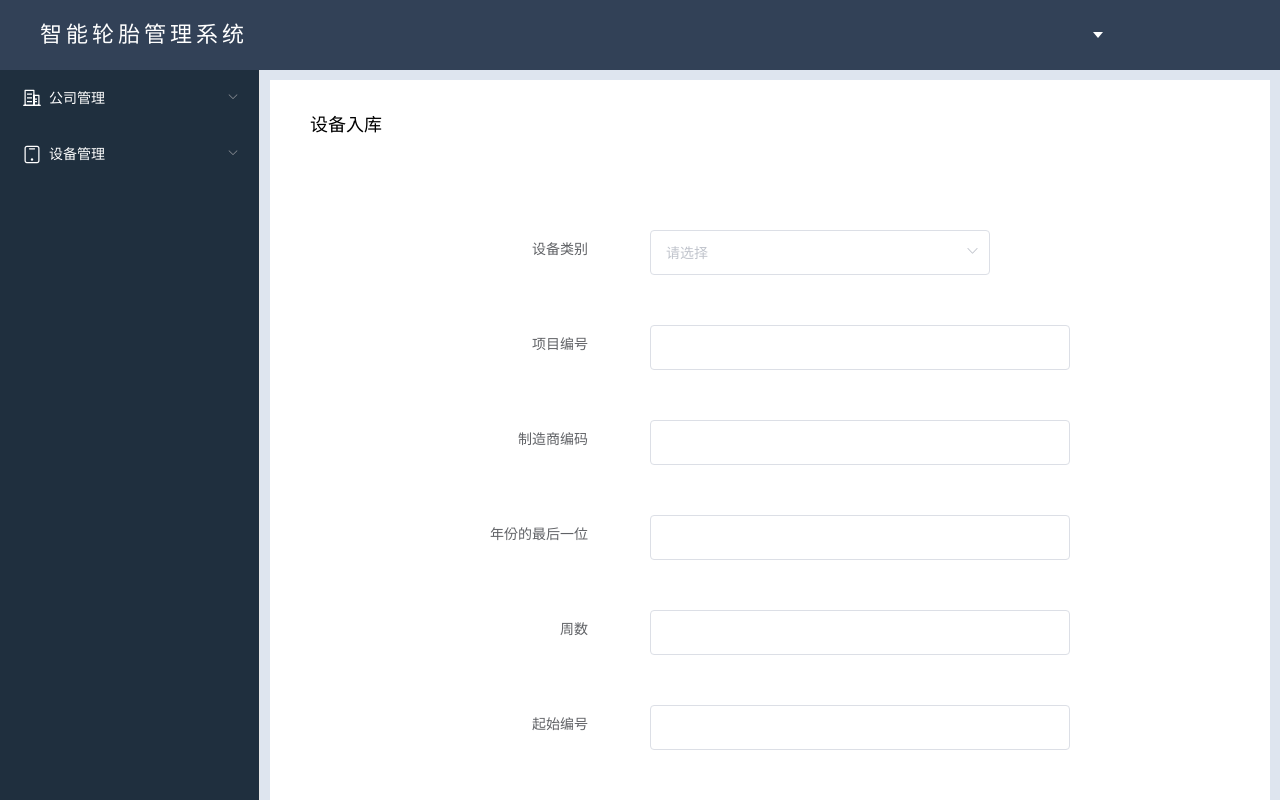
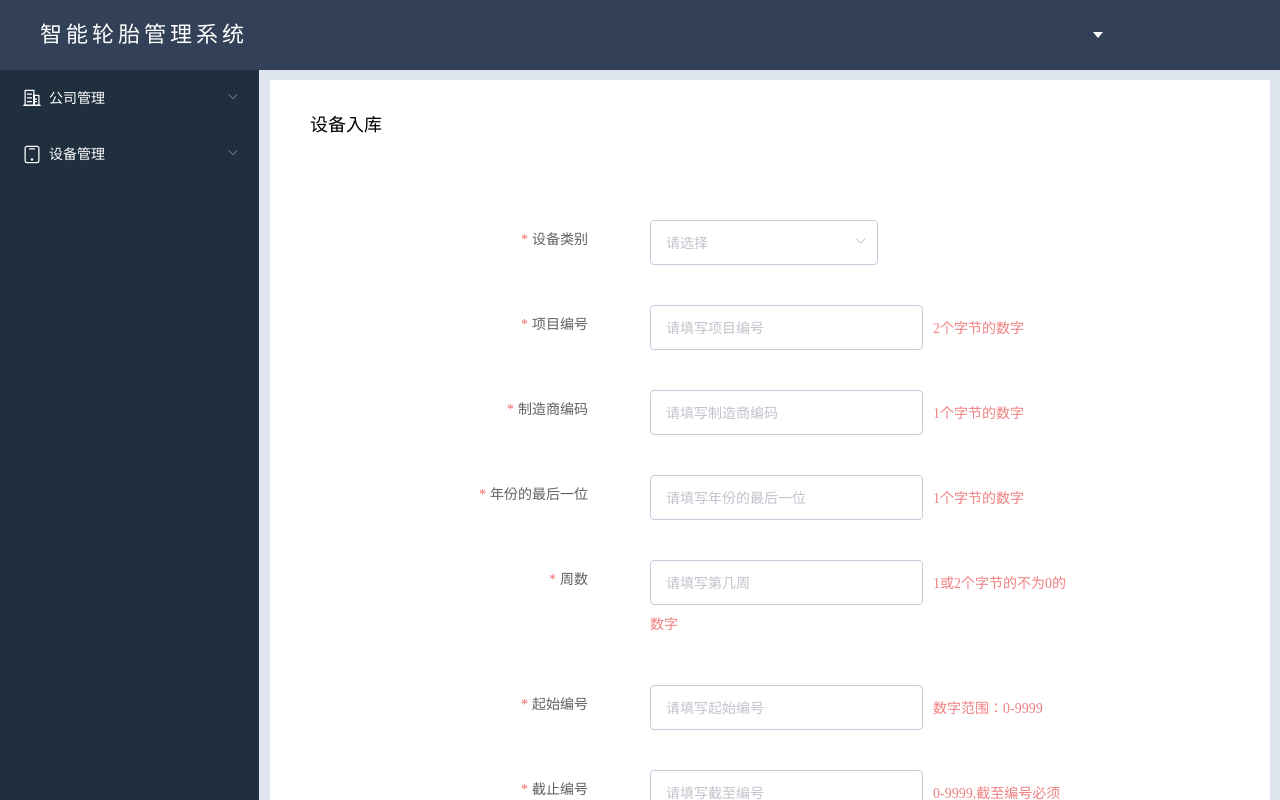
Before and after one commit to 1678323044/el-vue, a Vue app: page /#/addReceivers in a window 1280 px wide. Built offline with nearby package versions, Linux system fonts and the light colour scheme; a small style sheet from the web is missing.

Commit message:
完成批量创建设备 2019-06-10

```diff
--- a/src/common/css/comm.css
+++ b/src/common/css/comm.css
@@ -1,7 +1,6 @@
 /* 公共css样式 */
 .el-main{
-  padding: 10px 10px 70px 10px;
-  overflow: hidden;
+  padding: 10px 10px 0 10px;
 }
 
 .main-search{
@@ -20,8 +19,6 @@
 
 .main-table{
   width: 100%;
-  height: 100%;
-  min-width: 1130px;
   margin: 10px 0;
   padding: 20px;
   box-sizing: border-box;
@@ -30,3 +27,23 @@
 .main-table .el-table{
   margin: 0 0 40px 0;
 }
+
+/* 提交表单 */
+.main-form{
+  width: 100%;
+  height: 100%;
+  background-color: #ffffff;
+  overflow: hidden;
+}
+.form-title{
+  line-height: 90px;
+  font-size: 18px;
+  text-indent: 40px;
+}
+.el-form{
+  width: 60%;
+  margin: 50px auto 0;
+}
+.el-form-item{
+  margin: 0 0 40px 0;
+}
--- /dev/null
+++ b/src/components/promptBox/promptBox.vue
@@ -0,0 +1,33 @@
+<template>
+  <el-dialog
+    title="提示"
+    :visible.sync="dialogVisible"
+    width="30%"
+    :before-close="handleClose">
+    <span>失败条数：{{createReceivers.failedcount}}</span> <br><br>
+    <span>失败设备号的数组：<br>{{createReceivers.faileds}}</span>
+    <span slot="footer" class="dialog-footer">
+    <el-button @click="dialogVisible = false">取 消</el-button>
+    <el-button type="primary" @click="dialogVisible = false">确 定</el-button>
+  </span>
+  </el-dialog>
+</template>
+
+<script>
+  import {mapState} from 'vuex'
+  export default {
+    props: ['dialogVisible'],
+    computed: {
+      ...mapState(['createReceivers'])
+    },
+    methods: {
+      handleClose(done) {
+        this.$confirm('确认关闭？')
+          .then(_ => {
+            done();
+          })
+          .catch(_ => {});
+      }
+    }
+  }
+</script>
--- a/src/store/actions.js
+++ b/src/store/actions.js
@@ -4,12 +4,14 @@ import {
   RECEIVE_LOGIN,
   RECEIVE_RAWDATA,
   RECEIVE_COMPANIES,
-  RECEIVE_ANALYSIS
+  RECEIVE_ANALYSIS,
+  RECEIVE_CREATE_RECEIVERS
 } from './mutations-types'
 import {
   reqRawdata,
   reqCompanies,
-  reqAnalysis
+  reqAnalysis,
+  reqCreateReceivers
 } from  '../api/index'
 
 export default {
@@ -43,5 +45,10 @@ export default {
   async getAnalysis({commit},data){
     let result = await reqAnalysis(data)
     commit(RECEIVE_ANALYSIS,{result})
+  },
+
+  //同步获取批量创建接收器数据
+  getCreateReceivers({commit},result){
+    commit(RECEIVE_CREATE_RECEIVERS,{result})
   }
 }
--- a/src/store/mutations-types.js
+++ b/src/store/mutations-types.js
@@ -6,3 +6,5 @@ export const RECEIVE_RAWDATA = 'receive_rawdata'  //接收原始数据
 export const RECEIVE_COMPANIES = 'receive_companies'  //接收公司列表
 
 export const RECEIVE_ANALYSIS = 'receive_analysis' //接收原始解析数据
+
+export const RECEIVE_CREATE_RECEIVERS = 'receive_create_receivers'  //接收批量创建接收器返回数据
--- a/src/store/mutations.js
+++ b/src/store/mutations.js
@@ -3,7 +3,8 @@ import {
   RECEIVE_LOGIN,
   RECEIVE_RAWDATA,
   RECEIVE_COMPANIES,
-  RECEIVE_ANALYSIS
+  RECEIVE_ANALYSIS,
+  RECEIVE_CREATE_RECEIVERS
 } from './mutations-types'
 
 export default {
@@ -22,5 +23,9 @@ export default {
   //更新原始解析数据
   [RECEIVE_ANALYSIS](state,{result}){
     state.analysisInfo = result
+  },
+  //更新批量创建接收器的返回数据
+  [RECEIVE_CREATE_RECEIVERS](state,{result}){
+    state.createReceivers = result
   }
 }
--- a/src/store/state.js
+++ b/src/store/state.js
@@ -1,7 +1,8 @@
 /* 状态对象 */
 export default {
-  userInfo: {},      //用户信息
-  rawdataInfo: {},   //原始数据
-  companiesInfo: {}, //公司信息
-  analysisInfo: ''       //原始的解析数据
+  userInfo: {},         //用户信息
+  rawdataInfo: {},      //原始数据
+  companiesInfo: {},    //公司信息
+  analysisInfo: '',     //原始的解析数据
+  createReceivers: {}   //批量创建接收器返回数据
 }
--- a/src/views/addReceivers/addReceivers.vue
+++ b/src/views/addReceivers/addReceivers.vue
@@ -1,5 +1,6 @@
 <template>
   <el-main>
+    <prompt-box v-bind:dialogVisible="dialogVisible"></prompt-box>
     <div class="main-form">
       <div class="form-title">
         设备入库
@@ -16,25 +17,32 @@
           </el-select>
         </el-form-item>
         <el-form-item label="项目编号" prop="project">
-          <el-input v-model.number="ruleForm.project"></el-input>
+          <el-input v-model="ruleForm.project" placeholder="请填写项目编号"></el-input>
+          <span>2个字节的数字</span>
         </el-form-item>
         <el-form-item label="制造商编码" prop="manufacturer">
-          <el-input v-model.number="ruleForm.manufacturer"></el-input>
+          <el-input v-model="ruleForm.manufacturer" placeholder="请填写制造商编码"></el-input>
+          <span>1个字节的数字</span>
         </el-form-item>
         <el-form-item label="年份的最后一位" prop="year">
-          <el-input v-model.number="ruleForm.year"></el-input>
+          <el-input v-model="ruleForm.year" placeholder="请填写年份的最后一位"></el-input>
+          <span>1个字节的数字</span>
         </el-form-item>
         <el-form-item label="周数" prop="week">
-          <el-input v-model.number="ruleForm.week"></el-input>
+          <el-input v-model="ruleForm.week" placeholder="请填写第几周"></el-input>
+          <span>1或2个字节的不为0的数字</span>
         </el-form-item>
         <el-form-item label="起始编号" prop="startnumber">
-          <el-input v-model.number="ruleForm.startnumber"></el-input>
+          <el-input v-model="ruleForm.startnumber" placeholder="请填写起始编号"></el-input>
+          <span>数字范围：0-9999</span>
         </el-form-item>
         <el-form-item label="截止编号" prop="endnumber">
-          <el-input v-model.number="ruleForm.endnumber"></el-input>
+          <el-input v-model="ruleForm.endnumber" placeholder="请填写截至编号"></el-input>
+          <span>0-9999,截至编号必须大于起始编号</span>
         </el-form-item>
         <el-form-item>
           <el-button type="primary" @click="submitForm('ruleForm')">立即添加</el-button>
+          <el-button @click="resetForm('ruleForm')">重新输入</el-button>
         </el-form-item>
       </el-form>
     </div>
@@ -42,33 +50,48 @@
 </template>
 
 <script>
+  import promptBox from '../../components/promptBox/promptBox'
+  import {reqCreateReceivers} from '../../api/index'
   export default {
+    components: {
+      promptBox
+    },
     data(){
       let checkOne = (rule, value, callback) => {
         if (!value) {
-          return callback(new Error('年龄不能为空'));
+          return callback(new Error('输入框不能为空'));
         }
-        if (!Number.isInteger(value) || value.toString().length !== 1) {
+        if (!/^[0-9]+$/.test(value) || value.length !== 1) {
           callback(new Error('请输入1位的数字'));
           return
         }
         callback();
       };
-      let checkTwo = (rule, value, callback) => {
+      let checkWeek = (rule, value, callback) => {
         if (!value) {
-          return callback(new Error('年龄不能为空'));
+          return callback(new Error('输入框不能为空'));
         }
-        if (!Number.isInteger(value) || value.toString().length !== 2) {
-          callback(new Error('请输入2位的数字'));
+        if (!/^[0-9]+$/.test(value) || value.length !== 1 && value.length !== 2 || value === "0") {
+          callback(new Error('请输入1或2位的不为0的数字'));
+          return
+        }
+        callback();
+      };
+      let checkProject = (rule, value, callback) => {
+        if (!value) {
+          return callback(new Error('输入框不能为空'));
+        }
+        if (!/^[0-9]+$/.test(value) || value.length !== 2) {
+          callback(new Error('请输入2个数字'));
           return
         }
         callback();
       };
       let checkRange = (rule, value, callback) => {
         if (!value) {
-          return callback(new Error('编号不能为空'));
+          return callback(new Error('输入框不能为空'));
         }
-        if (!Number.isInteger(value) || value <= 0 || value >= 9999) {
+        if (!/^[0-9]+$/.test(value) || value < 0 || value > 9999) {
           callback(new Error('请输入0-9999范围的数字'));
           return
         }
@@ -76,6 +99,7 @@
       };
       return{
         ruleForm: {
+          type: 0,
           project: '',
           manufacturer: '',
           year: '',
@@ -84,76 +108,94 @@
           endnumber: ''
         },
         rules: {
-          project: [ { validator: checkTwo, trigger: 'blur' } ],
-          manufacturer: [ { validator: checkOne, trigger: 'blur' } ],
-          year: [ { validator: checkOne, trigger: 'blur' } ],
-          week: [ { validator: checkTwo, trigger: 'blur' } ],
-          startnumber: [ { validator: checkRange, trigger: 'blur' } ],
-          endnumber: [ { validator: checkRange, trigger: 'blur' } ]
+          type: [{ required: true }],
+          project: [ { required: true, validator: checkProject, trigger: 'blur' } ],
+          manufacturer: [ { required: true, validator: checkOne, trigger: 'blur' } ],
+          year: [ { required: true, validator: checkOne, trigger: 'blur' } ],
+          week: [ { required: true, validator: checkWeek, trigger: 'blur' } ],
+          startnumber: [ { required: true, validator: checkRange, trigger: 'blur' } ],
+          endnumber: [ { required: true, validator: checkRange, trigger: 'blur' } ]
         },
         options: [{
-          value: '选项1',
+          value: 1,
           label: '小车'
         }, {
-          value: '选项2',
+          value: 2,
           label: '大车'
         }, {
-          value: '选项3',
+          value: 3,
           label: '挂车'
         }, {
-          value: '选项4',
+          value: 4,
           label: '车头'
         },{
-          value: '选项5',
+          value: 5,
           label: '整车'
         }],
-        value: ''
+        value: '',
+        dialogVisible: false
       }
     },
     methods: {
       submitForm(formName){
-        this.$refs[formName].validate((valid) => {
-          if (valid) {
-            alert('submit!');
-          } else {
-            console.log('error submit!!');
-            return false;
+        //表单验证
+        this.$refs[formName].validate(async (valid) => {
+          if (valid && this.ruleForm.endnumber > this.ruleForm.startnumber) {
+            //处理提交
+            const data = {type: this.value,project: this.ruleForm.project,
+              manufacturer: parseInt(this.ruleForm.manufacturer),
+              year: parseInt(this.ruleForm.year),week: parseInt(this.ruleForm.week),
+              startnumber: parseInt(this.ruleForm.startnumber),
+              endnumber: parseInt(this.ruleForm.endnumber)}
+            console.log(data)
+            const result = await reqCreateReceivers(data)
+            if (result.errcode === 0){
+              //清空输入框
+              this.ruleForm.type = 0
+              this.ruleForm.project = ''
+              this.ruleForm.manufacturer = ''
+              this.ruleForm.year = ''
+              this.ruleForm.week = ''
+              this.ruleForm.startnumber = ''
+              this.ruleForm.endnumber = ''
+
+              this.dialogVisible = true
+              this.$store.dispatch('getCreateReceivers',result)
+            }else {
+              alert(result.msg)
+            }
+          }else {
+            alert("信息填写错误")
+            return false
           }
         })
+      },
+      resetForm(formName) {
+        this.$refs[formName].resetFields();
       }
     }
   }
 </script>
 
 <style scoped>
-  .main-form{
-    width: 100%;
-    height: 100%;
-    background-color: #ffffff;
-    overflow: hidden;
-  }
-  .form-title{
-    line-height: 90px;
-    font-size: 18px;
-    text-indent: 40px;
-  }
-  .el-form{
-    width: 60%;
-    margin: 60px auto 0;
-  }
-  .el-form-item{
-    margin: 0 0 50px 0;
-  }
   .el-form-item >>> .el-form-item__content{
     margin-left: 180px!important;
   }
-  .el-input >>> input{
+  .el-input >>> input,.el-select >>> .el-input input{
     height: 45px;
-  }
-  .el-select >>> .el-input input{
-    height: 45px;
+    border: solid 1px #c2cede;
   }
   .el-select >>> .el-input{
-    width: 340px;
+    width: 100%;
+  }
+  .el-button+.el-button{
+    margin-left: 40px;
+  }
+  .el-input{
+    width: 65%;
+  }
+  .el-form-item span{
+    padding: 0 0 0 10px;
+    color: lightcoral;
   }
 </style>
```
Also changed, not shown: src/api/index.js (+10 -7 lines), src/views/addCompany/addCompany.vue (+12 -22 lines).
